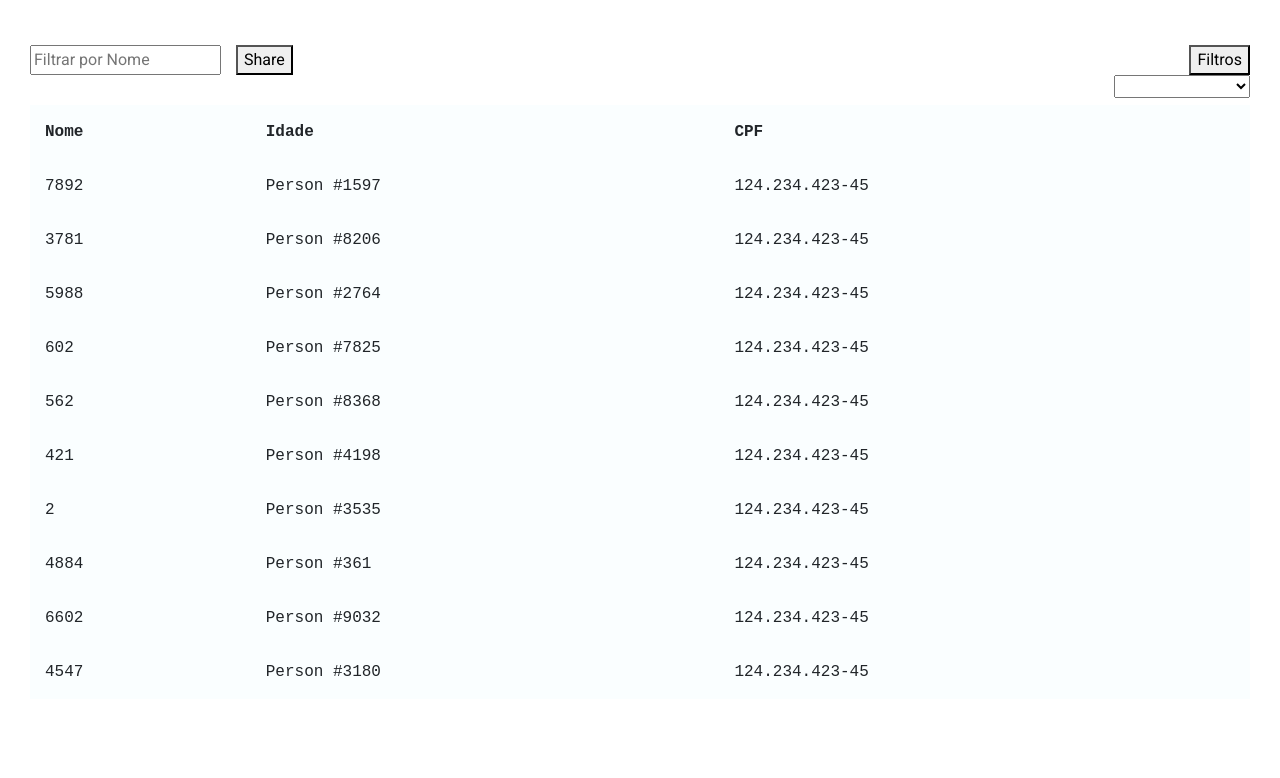
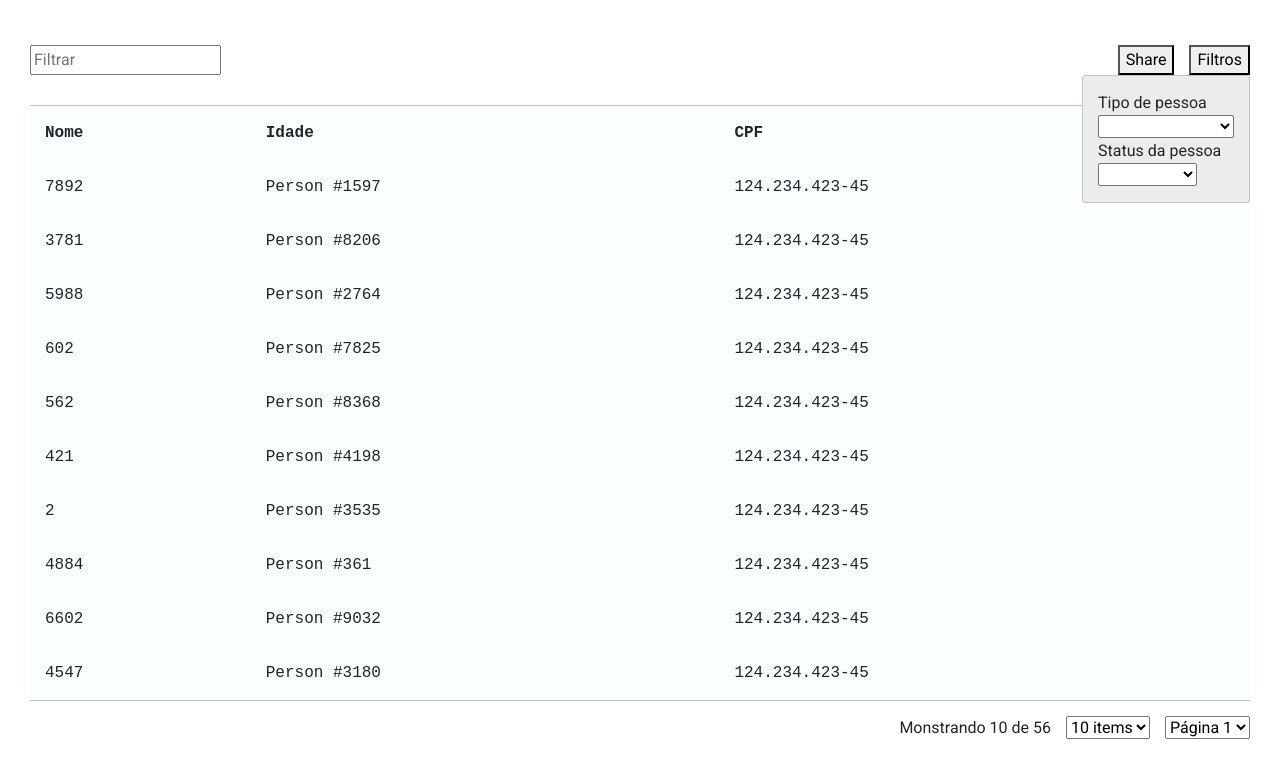
Before and after one commit to harleivicente/angular-scalable-tables, an Angular app: page / in a window 1280 px wide. Both pictures are taken after a click on the button "Filtros". Shown: the top 778 px of the page. Built offline with nearby package versions, Linux system fonts and the light colour scheme.

Commit message:
page controls

```diff
--- a/apps/treino/src/app/app.component.html
+++ b/apps/treino/src/app/app.component.html
@@ -35,11 +35,27 @@
     </tbody>
 
     <div *uiDataTableFilter>
-        <select [formControl]="tipoPessoaFc">
-            <option value="fisica"> Pessoa Física </option>
-            <option value="juridica"> Pessoa Jurídica </option>
-            <option value="ambos"> Ambos </option>
-        </select>
+
+        <form [formGroup]="filterFormGroup">
+
+            <label> Tipo de pessoa </label>
+            <select formControlName="tipo">
+                <option value="fisica"> Pessoa Física </option>
+                <option value="juridica"> Pessoa Jurídica </option>
+                <option value="ambos"> Ambos </option>
+            </select>
+
+            <label> Status da pessoa </label>
+            <select formControlName="status">
+                <option value="regular"> Regular </option>
+                <option value="bloqueado"> Bloqueado </option>
+                <option value="pendente"> Pendente </option>
+            </select>
+
+        </form>
+
+
+
     </div>
 
 </ui-data-table>
--- a/apps/treino/src/app/app.component.ts
+++ b/apps/treino/src/app/app.component.ts
@@ -1,6 +1,6 @@
 import { CollectionViewer, DataSource } from '@angular/cdk/collections';
 import { Component, OnInit, ViewChild } from '@angular/core';
-import { FormControl } from '@angular/forms';
+import { FormControl, FormGroup } from '@angular/forms';
 import { BehaviorSubject, Observable, of } from 'rxjs';
 import { PactoDataTableFilter, PactoDataTableResult } from './data-table-state-manager';
 import { DataTableComponent } from './data-table/data-table.component';
@@ -15,7 +15,10 @@ export class AppComponent implements OnInit {
   @ViewChild(DataTableComponent, { static: true }) table: DataTableComponent<any>;
   tableData: PactoDataTableResult<any>;
   tableLoading;
-  tipoPessoaFc = new FormControl();
+  filterFormGroup: FormGroup = new FormGroup({
+    'tipo': new FormControl(),
+    'status': new FormControl()
+  });
 
   constructor(private mock: MockService) {}
 
@@ -23,8 +26,8 @@ export class AppComponent implements OnInit {
     const initialFilter = { currentPage: 1, pageSize: 10 };
     this.updateTable(initialFilter);
 
-    this.tipoPessoaFc.valueChanges.subscribe(value => {
-      this.table.updateFilter({ tipoPessoa: value })
+    this.filterFormGroup.valueChanges.subscribe(filter => {
+      this.table.updateFilter(filter);
     });
   }
 
--- a/apps/treino/src/app/data-table-state-manager.ts
+++ b/apps/treino/src/app/data-table-state-manager.ts
@@ -3,7 +3,7 @@ import { BehaviorSubject } from "rxjs";
 
 export interface PactoDataTableState<T> {
     pageSize: number;
-    totalPages: number;
+    totalItems: number;
     currentPage: number;
     orderBy?: string;
     orderDirection?: 'ASC' | 'DESC';
@@ -14,7 +14,7 @@ export interface PactoDataTableState<T> {
 
 export interface PactoDataTableResult<T> {
     pageSize: number;
-    totalPages: number;
+    totalItems: number;
     currentPage: number;
     orderBy?: string;
     orderDirection?: 'ASC' | 'DESC';
@@ -39,7 +39,7 @@ export class PactoDataTableStateManager<T> {
         pageSize: 10,
         currentPage: 1,
         data: [],
-        totalPages: null,
+        totalItems: null,
         orderBy: null,
         orderDirection: null,
         loading: false,
@@ -48,7 +48,7 @@ export class PactoDataTableStateManager<T> {
 
     constructor() {}
 
-    private get state() {
+    public get state() {
         return this.state$.value;
     }
 
@@ -58,7 +58,7 @@ export class PactoDataTableStateManager<T> {
 
     getCurrentFilter(): PactoDataTableFilter {
         const {
-            totalPages,
+            totalItems,
             data,
             columnVisibility,
             loading,
@@ -126,4 +126,10 @@ export class PactoDataTableStateManager<T> {
         this.patchState({ columnVisibility });
     }
 
+    getTotalPages() {
+        const totalItems = this.state.totalItems ? this.state.totalItems : 0;
+        const pageSize = this.state.pageSize;
+        return Math.ceil(totalItems / pageSize);
+    }
+
 }
--- a/apps/treino/src/app/data-table/data-table.component.html
+++ b/apps/treino/src/app/data-table/data-table.component.html
@@ -2,11 +2,11 @@
 
 <div class="header">
 
-    <input type="text" placeholder="Filtrar por Nome" [formControl]="filterInputFc" />
+    <input type="text" placeholder="Filtrar" [formControl]="textFilterFormControl" />
+
+    <div class="spacer"></div>
 
     <button class="share" (click)="share.emit()"> Share </button>
-
-    <div class="spacer"></div>
 
     <div class="filter-wrapper">
         <button (click)="toggleFilter()" class="filtros"> Filtros </button>
@@ -14,7 +14,6 @@
             <ng-container #filterOutlet></ng-container>
         </div>
     </div>
-
 
 </div>
 
@@ -26,3 +25,26 @@
     [stateManager]="stateManager"
 >
 </table>
+
+<div class="footer">
+
+    <div class="control"> Monstrando {{ stateManager.state.data?.length }} de {{ stateManager.state.totalItems }} </div>
+
+    <form [formGroup]="pageControlFormGroup">
+
+        <select class="control" name="page-size" formControlName='pageSize'>
+            <option value="5"> 5 items </option>
+            <option value="10"> 10 items </option>
+            <option value="20"> 20 items </option>
+        </select>
+
+        <select class="control" name="page-size" formControlName="currentPage">
+            <option value="{{ index + 1 }}" *ngFor="let item of Array(stateManager.getTotalPages()); let index = index;">
+                Página {{ index + 1 }}
+            </option>
+        </select>
+
+    </form>
+
+
+</div>
--- a/apps/treino/src/app/data-table/data-table.component.scss
+++ b/apps/treino/src/app/data-table/data-table.component.scss
@@ -20,6 +20,10 @@ ui-data-table {
 
     .filter-dropdown {
         position: absolute;
+        background-color: #ececec;
+        border: 1px solid #c3c3c3;
+        border-radius: 3px;
+        padding: 15px;
         display: none;
         right: 0px;
 
@@ -32,8 +36,10 @@ ui-data-table {
 
 table {
     margin: 0px;
-    width: calc(100%);
+    width: 100%;
     background-color: #fafeff;
+    border-top: 1px solid #c3c3c3;
+    border-bottom: 1px solid #c3c3c3;
     border-spacing: 0px;
     font-family: 'Courier New', Courier, monospace;
 
@@ -47,3 +53,14 @@ table {
         }
     }
 }
+
+.footer {
+    display: flex;
+    align-items: center;
+    justify-content: flex-end;
+    margin: 15px 0px;
+
+    .control {
+        margin-left: 15px;
+    }
+}
--- a/apps/treino/src/app/data-table/data-table.component.ts
+++ b/apps/treino/src/app/data-table/data-table.component.ts
@@ -1,5 +1,5 @@
 import { AfterViewInit, Component, ContentChild, ContentChildren, EventEmitter, Input, OnChanges, OnInit, Output, QueryList, SimpleChanges, ViewChild, ViewContainerRef, ViewEncapsulation } from '@angular/core';
-import { FormControl } from '@angular/forms';
+import { FormControl, FormGroup } from '@angular/forms';
 import { PactoDataTableFilter, PactoDataTableResult, PactoDataTableState, PactoDataTableStateManager } from '../data-table-state-manager';
 import { TableColumnDirective } from '../table-column.directive';
 import { TableLoadingDirective } from '../table-loading.directive';
@@ -36,9 +36,13 @@ export class DataTableComponent<T> implements OnInit, OnChanges {
   @Output() share: EventEmitter<boolean> = new EventEmitter();
 
 
-  filterInputFc: FormControl = new FormControl();
   filter: any = {};
   showFilter = false;
+  textFilterFormControl: FormControl = new FormControl();
+  pageControlFormGroup: FormGroup = new FormGroup({
+    pageSize: new FormControl(),
+    currentPage: new FormControl()
+  });
 
 
   constructor(
@@ -50,21 +54,14 @@ export class DataTableComponent<T> implements OnInit, OnChanges {
     this.stateManager.update$.subscribe((filter: PactoDataTableFilter) => {
       this.filterUpdate.emit({
         ...filter,
-        textFilter: this.filterInputFc.value,
+        textFilter: this.textFilterFormControl.value,
         filter: this.filter
       });
     })
 
-    this.filterInputFc.valueChanges.pipe(
-      debounceTime(300)
-    ).subscribe(textFilter => {
-      this.filterUpdate.emit({
-        ...this.stateManager.getCurrentFilter(),
-        textFilter,
-        filter: this.filter
-      });
-    });
+    this.initializeFormControls();
 
+    // Build custom filter
     const filterTemplate = this.filterTemplate.templateRef;
     this.filterOutlet.createEmbeddedView(filterTemplate);
 
@@ -97,9 +94,40 @@ export class DataTableComponent<T> implements OnInit, OnChanges {
     this.filter = filter;
     this.filterUpdate.emit({
       ...this.stateManager.getCurrentFilter(),
-      textFilter: this.filterInputFc.value,
+      textFilter: this.textFilterFormControl.value,
       filter: filter
     });
   }
 
+  get Array() { return Array; }
+
+  private initializeFormControls() {
+
+    this.stateManager.state$.subscribe(state => {
+      this.pageControlFormGroup.patchValue({
+        pageSize: state.pageSize,
+        currentPage: state.currentPage
+      }, { emitEvent: false });
+    });
+
+    this.textFilterFormControl.valueChanges.pipe(
+      debounceTime(300)
+    ).subscribe(textFilter => {
+      this.filterUpdate.emit({
+        ...this.stateManager.getCurrentFilter(),
+        textFilter,
+        filter: this.filter
+      });
+    });
+
+    this.pageControlFormGroup.get('pageSize').valueChanges.subscribe(pageSize => {
+      this.stateManager.triggerPageSizeChange(parseInt(pageSize, 10));
+    });
+
+    this.pageControlFormGroup.get('currentPage').valueChanges.subscribe(currentPage => {
+      this.stateManager.triggerPageNumberChange(parseInt(currentPage, 10));
+    });
+
+  }
+
 }
--- a/apps/treino/src/app/mock.service.ts
+++ b/apps/treino/src/app/mock.service.ts
@@ -10,7 +10,7 @@ export interface Person {
 
 interface Result<T> {
   pageSize: number;
-  totalPages: number;
+  totalItems: number;
   currentPage: number;
   orderBy?: string;
   orderDirection?: 'ASC' | 'DESC';
@@ -37,7 +37,7 @@ export class MockService {
       setTimeout(() => {
         const result = {
           ...filter,
-          totalPages: 4,
+          totalItems: 56,
           data: makeListOfRandomPeople(filter.pageSize)
         };
 
```
